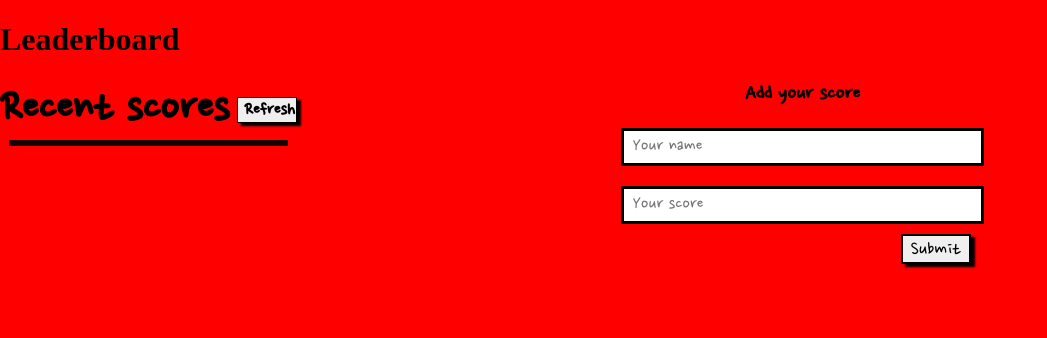
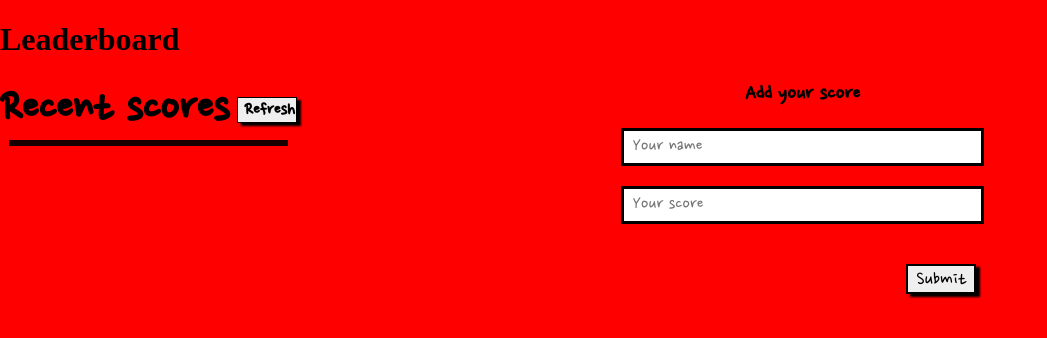
Before and after one commit to Bupilipili/Leaderboard, a website built with webpack: page src/index.html in a window 1280 px wide. Shown: the whole page, without its empty margins (0-1047 px from the left). Built offline with nearby package versions, Linux system fonts and the light colour scheme; no server answers.

Commit message:
Update style.css

```diff
--- a/src/style.css
+++ b/src/style.css
@@ -115,7 +115,7 @@ body {
   box-shadow: 4px 3px 2px #000;
   font-family: 'Nanum Pen Script', Arial, Helvetica, sans-serif;
   font-size: 1.3em;
-  position: absolute;
-  right: 10%;
+  position: relative;
+  right: -33%;
   bottom: 0%;
 }
```
